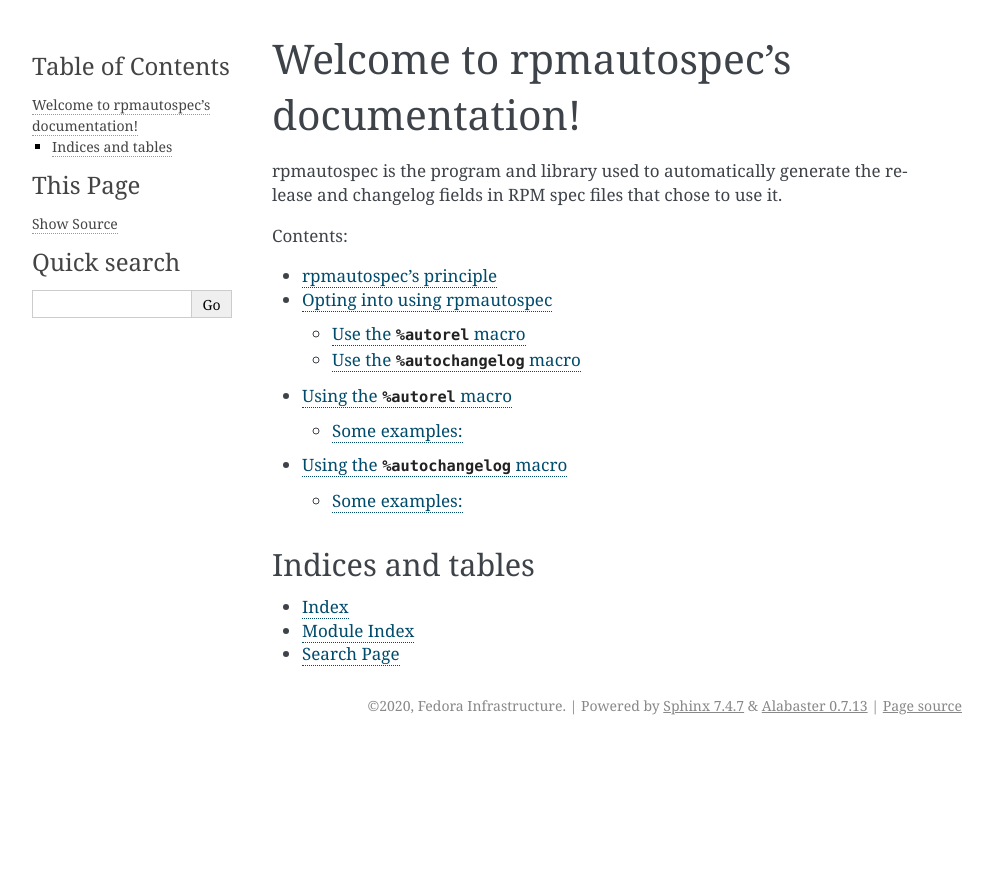
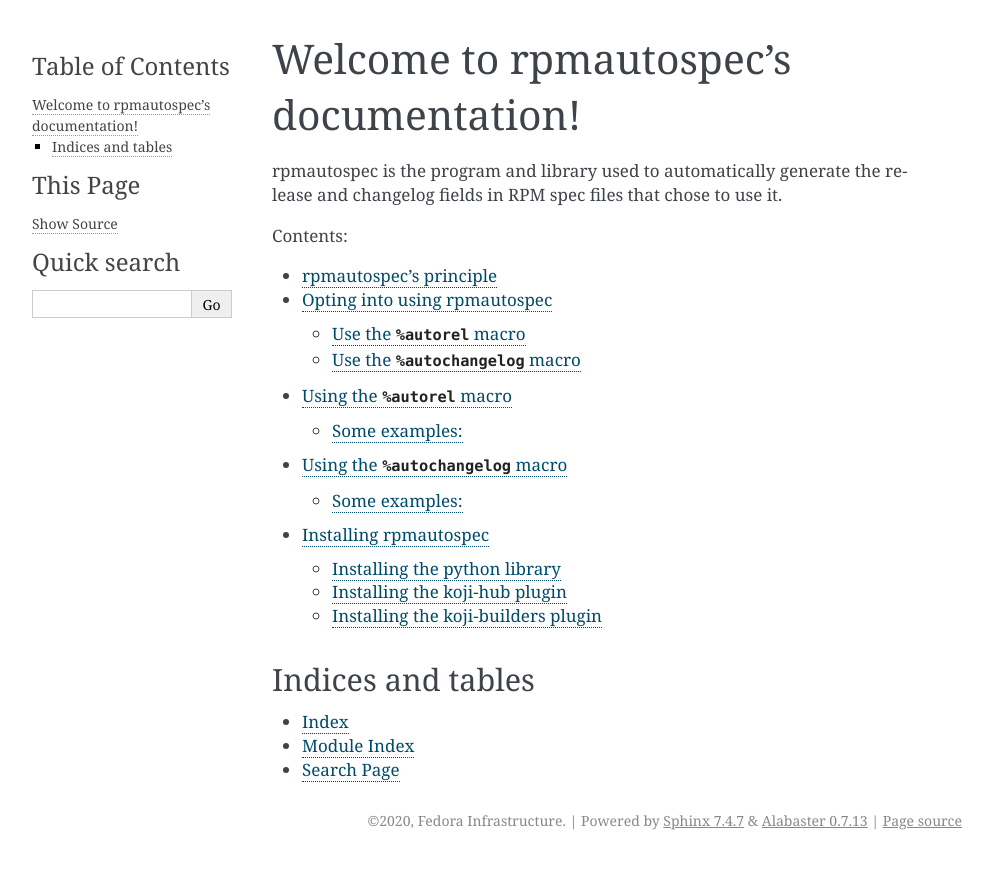
Before and after one commit to fedora-infra/rpmautospec, a Sphinx documentation site: the page built from doc/index.rst, in a window 1280 px wide. Shown: the top 869 px of the page, without its empty margins (148-1141 px from the left). Built offline with Sphinx 7.4.7, drawn with Linux system fonts in a browser that asks for light colours; part of the change alters nothing that is shown.

Commit message:
Start documenting how to install rpmautospec
Signed-off-by: Pierre-Yves Chibon <pingou@pingoured.fr>

```diff
--- a/doc/index.rst
+++ b/doc/index.rst
@@ -13,6 +13,7 @@ the release and changelog fields in RPM spec files that chose to use it.
    opting-in
    autorel
    autochangelog
+   install
 
 
 
--- /dev/null
+++ b/doc/install.rst
@@ -0,0 +1,54 @@
+Installing rpmautospec
+======================
+
+rpmautospec is composed of a few elements:
+- a python library (which includes a small CLI tool)
+- a koji-hub plugin
+- a koji-builders plugin
+
+Each needs to be correctly installed and configured for rpmautospec to work
+properly.
+
+.. Note: This document relies on the premise that koji-hub runs on python2
+while the builders are running in python3.
+
+
+Installing the python library
+-----------------------------
+
+The python library is handled via a traditional ``setup.py`` file. It can
+therefore be installed simply by doing:
+
+`` python setup.py install``.
+
+.. warning: that the library is python3 only except for a sub-package:
+    ``rpmautospec.py2compat``.
+
+
+Installing the koji-hub plugin
+------------------------------
+
+The koji plugin ``rpmautospec_hub`` is meant to be installed on the koji hub
+in: ``/usr/lib/koji-hub-plugins/``.
+It is python2 compatible and requires the package ``rpmautospec.py2compat``.
+
+This plugin also requires a configuration file at:
+``/etc/koji-hub/plugins/rpmautospec_hub.conf``
+
+An example configuration file can be found in the sources at:
+``koji_plugins/rpmautospec_hub.conf``
+
+The plugin can then be enabled by adding: ``rpmautospec_hub`` in the line
+``Plugins`` in the ``/etc/koji-hub/hub.conf`` configuration file for koji hub.
+
+
+Installing the koji-builders plugin
+-----------------------------------
+
+The koji plugin ``rpmautospec_builder`` is meant to be installed on all the
+koji builders running the ``buildSRPMFromSCM`` task in:
+``/usr/lib/koji-builder-plugins/``.
+
+The plugin then can be enabled by adding: ``rpmautospec_builder`` in the line
+``plugins`` in the ``/etc/kojid/kojid.conf`` configuration file for the koji
+builders.
```
